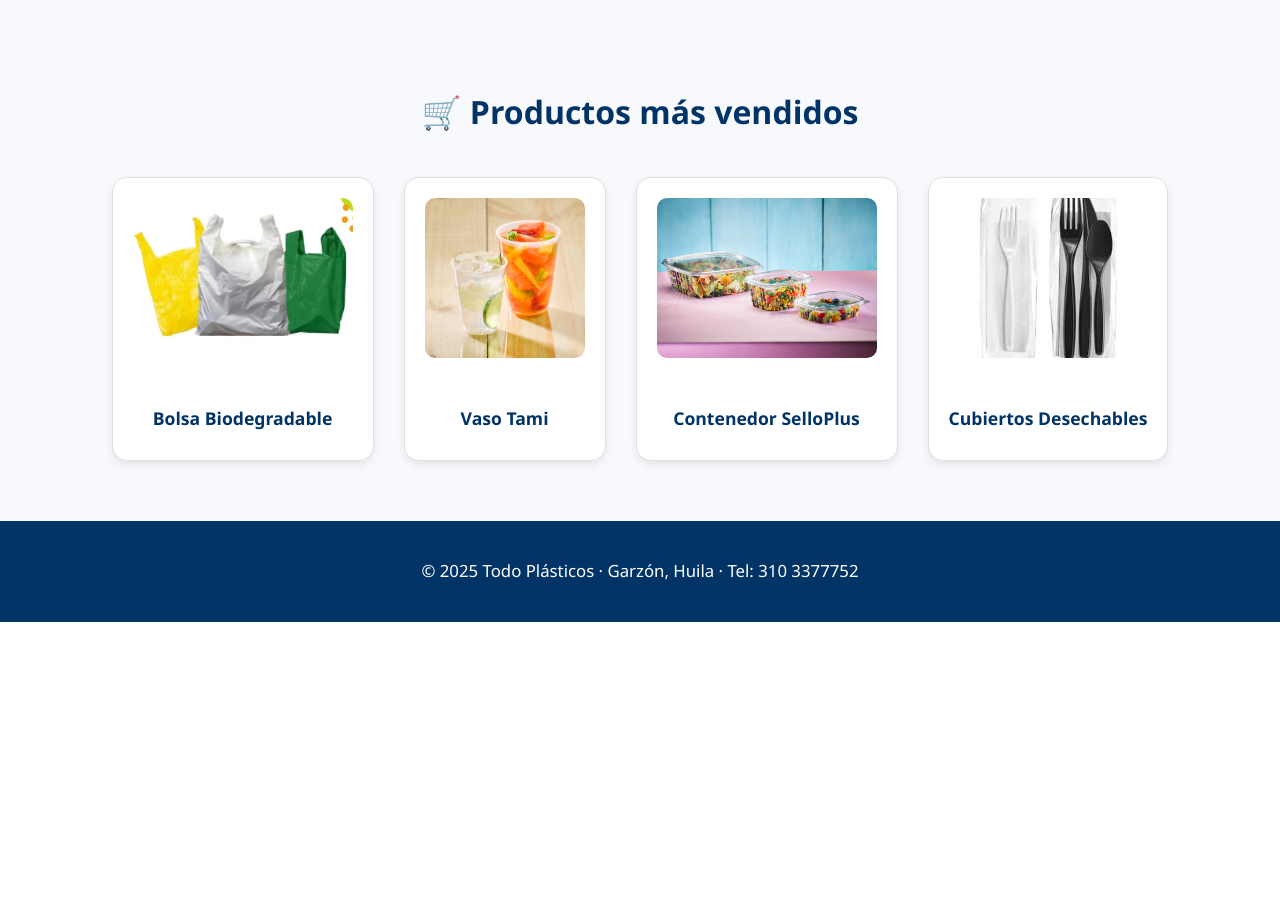
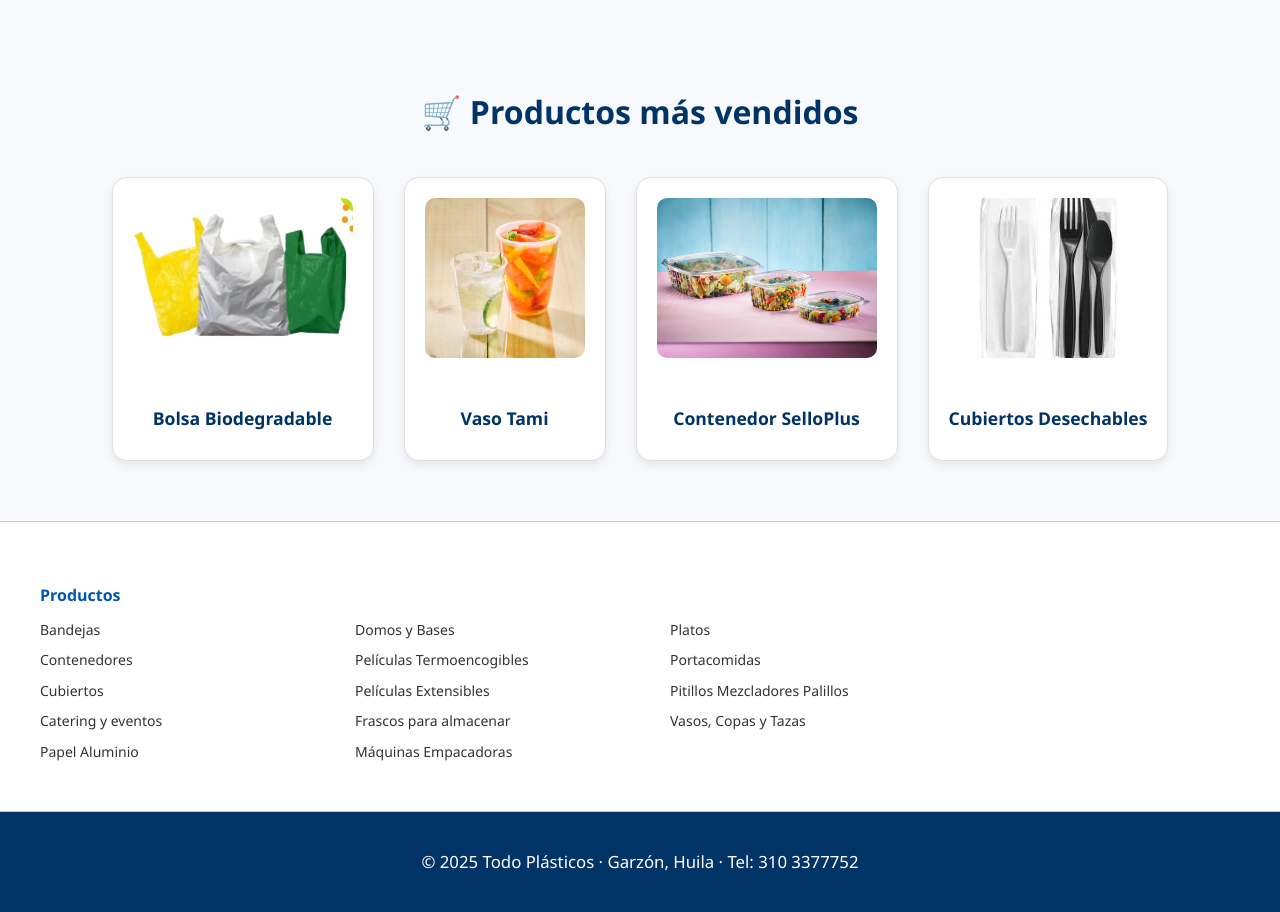
Before and after one commit to IsabellaPolo/Pagina-WEB, a PHP site: page / in a window 1280 px wide. Shown: the part 979-1891 px from the top of the page. Before the commit the page ends 1601 px from the top, so only its background shows below. Run offline with PHP 8.4, Linux system fonts and the light colour scheme.

Commit message:
productos

```diff
--- a/Index.html
+++ b/Index.html
@@ -100,6 +100,41 @@
     </div>
   </section>
 
+  <section class="site-links">
+  <div class="site-links-container">
+    <div class="column">
+      <h4>Productos</h4>
+      <ul>
+        <li>Bandejas</li>
+        <li>Contenedores</li>
+        <li>Cubiertos</li>
+        <li>Catering y eventos</li>
+        <li>Papel Aluminio</li>
+      </ul>
+    </div>
+    <div class="column">
+      <h4>&nbsp;</h4>
+      <ul>
+        <li>Domos y Bases</li>
+        <li>Películas Termoencogibles</li>
+        <li>Películas Extensibles</li>
+        <li>Frascos para almacenar</li>
+        <li>Máquinas Empacadoras</li>
+      </ul>
+    </div>
+    <div class="column">
+      <h4>&nbsp;</h4>
+      <ul>
+        <li>Platos</li>
+        <li>Portacomidas</li>
+        <li>Pitillos Mezcladores Palillos</li>
+        <li>Vasos, Copas y Tazas</li>
+      </ul>
+    </div>
+  </div>
+</section>
+
+
   <!-- FOOTER -->
   <footer>
     <p>© 2025 Todo Plásticos · Garzón, Huila · Tel: 310 3377752</p>
--- a/css/styles.css
+++ b/css/styles.css
@@ -318,6 +318,51 @@ p {
   font-weight: bold;
   font-size: 1rem;
 }
+.site-links {
+  padding: 40px 20px;
+  border-top: 1px solid #ccc;
+  border-bottom: 1px solid #ccc;
+  background-color: #fff;
+}
+
+.site-links-container {
+  max-width: 1200px;
+  margin: 0 auto;
+  display: grid;
+  grid-template-columns: repeat(4, 1fr);
+  gap: 60px; /* más separación entre columnas */
+}
+
+
+.site-links h4 {
+  color: #0056b3;
+  font-size: 16px;
+  margin-bottom: 10px;
+}
+
+.site-links ul {
+  list-style: none;
+  padding: 0;
+  margin: 0;
+}
+
+.site-links li {
+  margin-bottom: 8px;
+  color: #333;
+  font-size: 14px;
+}
+
+@media (max-width: 768px) {
+  .site-links-container {
+    grid-template-columns: repeat(2, 1fr);
+  }
+}
+
+@media (max-width: 480px) {
+  .site-links-container {
+    grid-template-columns: 1fr;
+  }
+}
 
 /* === FOOTER === */
 footer {
```
